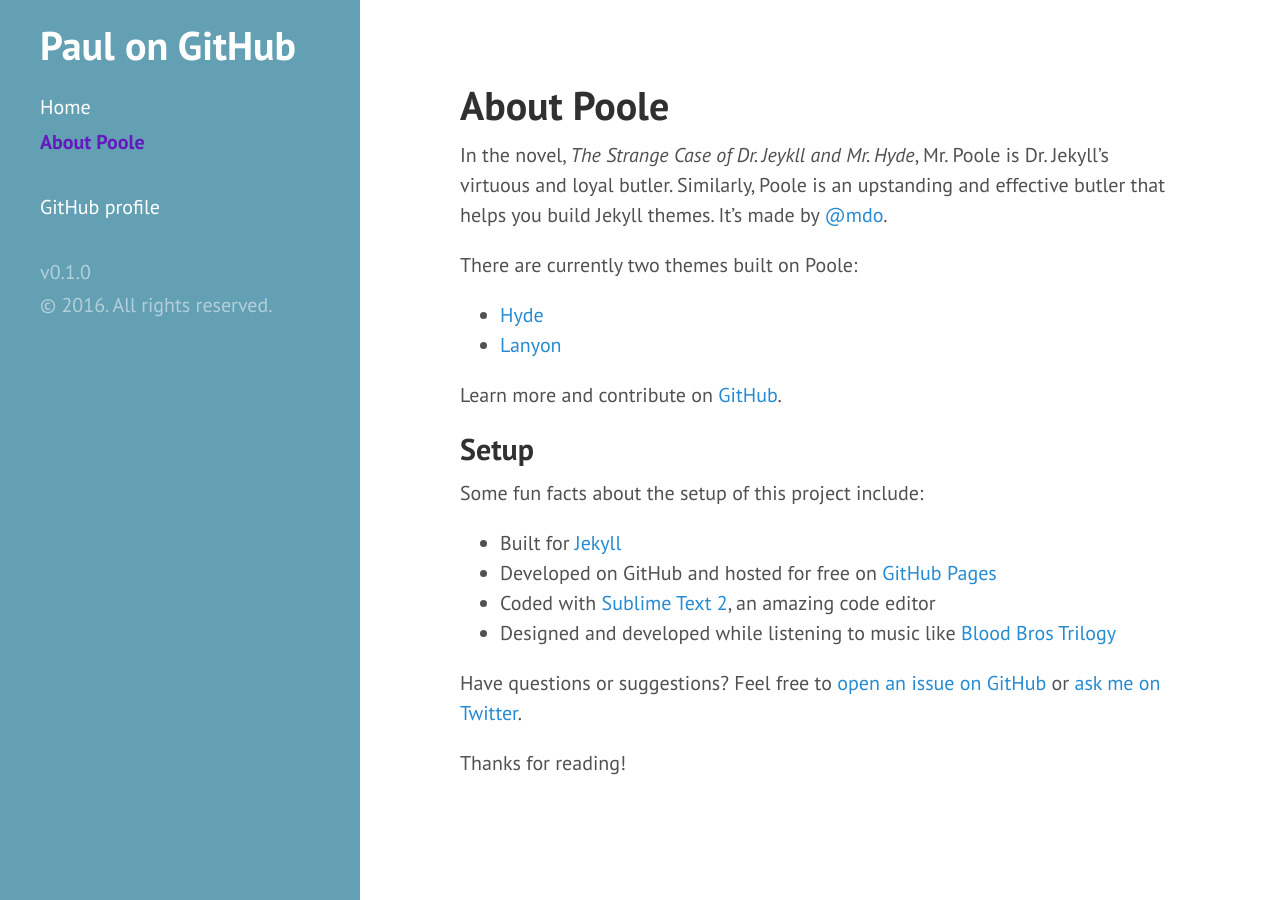
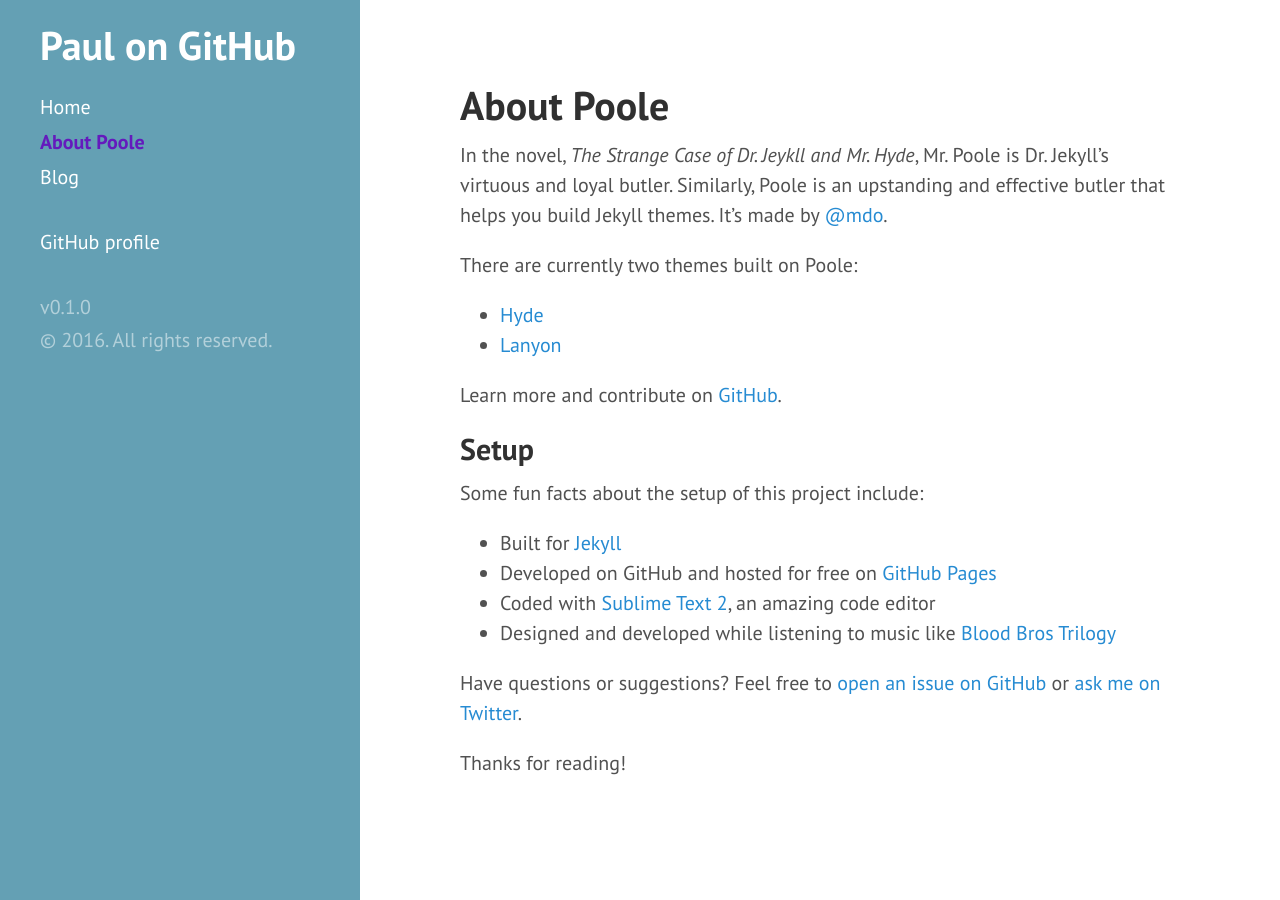
Before and after one commit to phively/phively.ghithub.io, a Jekyll site: the page built from about.md, in a window 1280 px wide. Built offline with Jekyll 4.4.1, drawn with Linux system fonts in a browser that asks for light colours; Markdown is read by kramdown in place of the engine named in the settings.

Commit message:
Blog link in sidebar

```diff
--- a/_includes/sidebar.html
+++ b/_includes/sidebar.html
@@ -25,6 +25,8 @@
           {% endif %}
         {% endif %}
       {% endfor %}
+      <!--Include blog link-->
+      <a class="sidebar-nav-item" href="blog.html">Blog</a>
 
       <br>
       <a class="sidebar-nav-item" href="{{ site.github.repo }}">GitHub profile</a>
```
